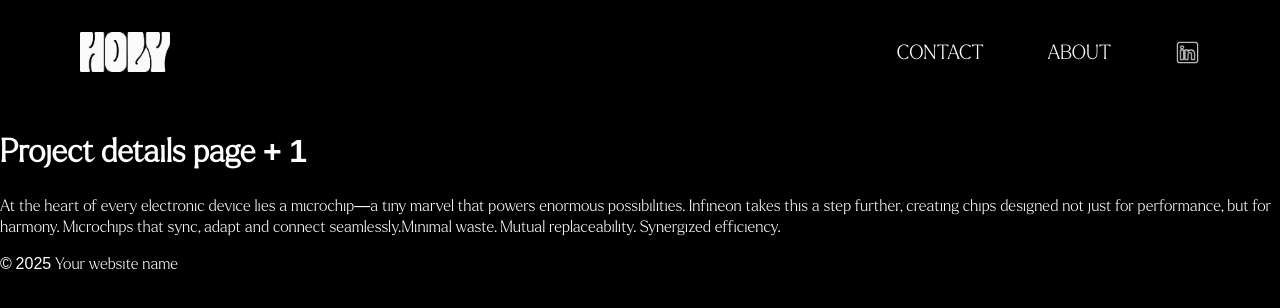
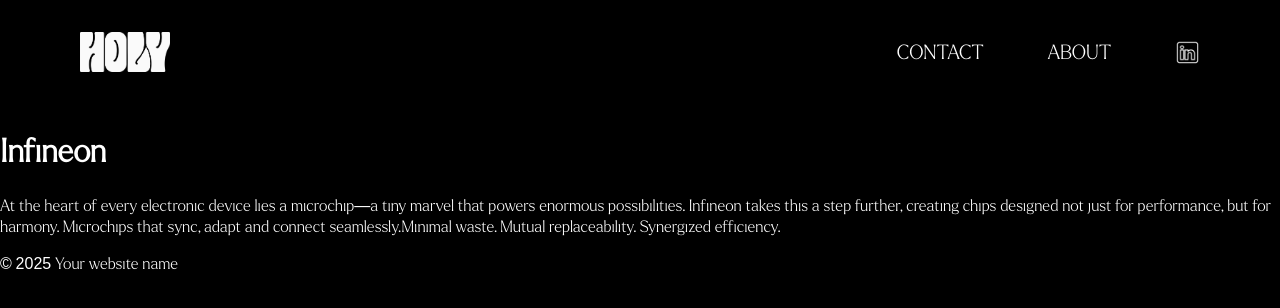
Before and after one commit to Etnim/GalleryWebsite, a React (Vite) app: page /1 in a window 1280 px wide. Shown: the top 308 px of the page. Built offline with nearby package versions, Linux system fonts and the light colour scheme.

Commit message:
UPdate structure for project details

```diff
--- a/src/pages/ProjectDetails.jsx
+++ b/src/pages/ProjectDetails.jsx
@@ -7,7 +7,7 @@
 
     return (
         <div>
-            <h1>Project details page + {id}</h1>
+            <h1>{project.title}</h1>
             <p>{project.description}</p>
             <Outlet />
         </div>
```
